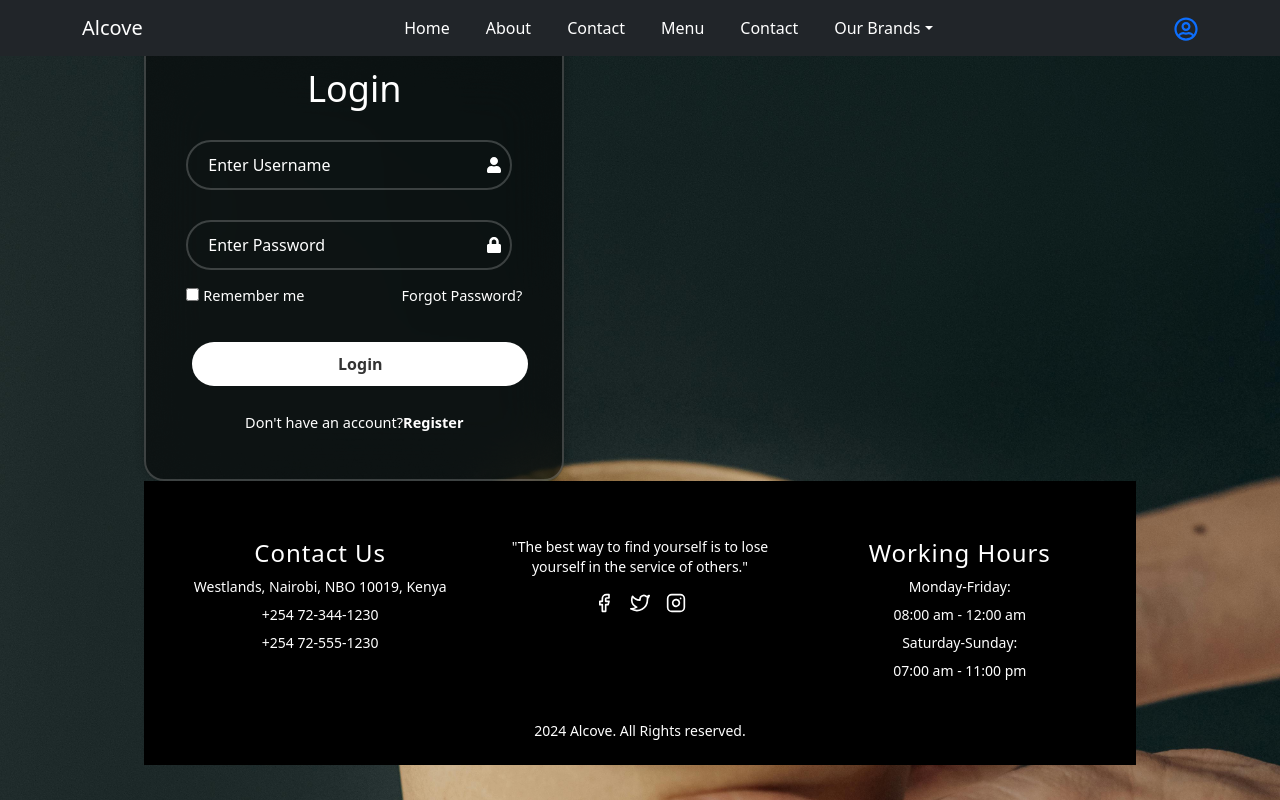
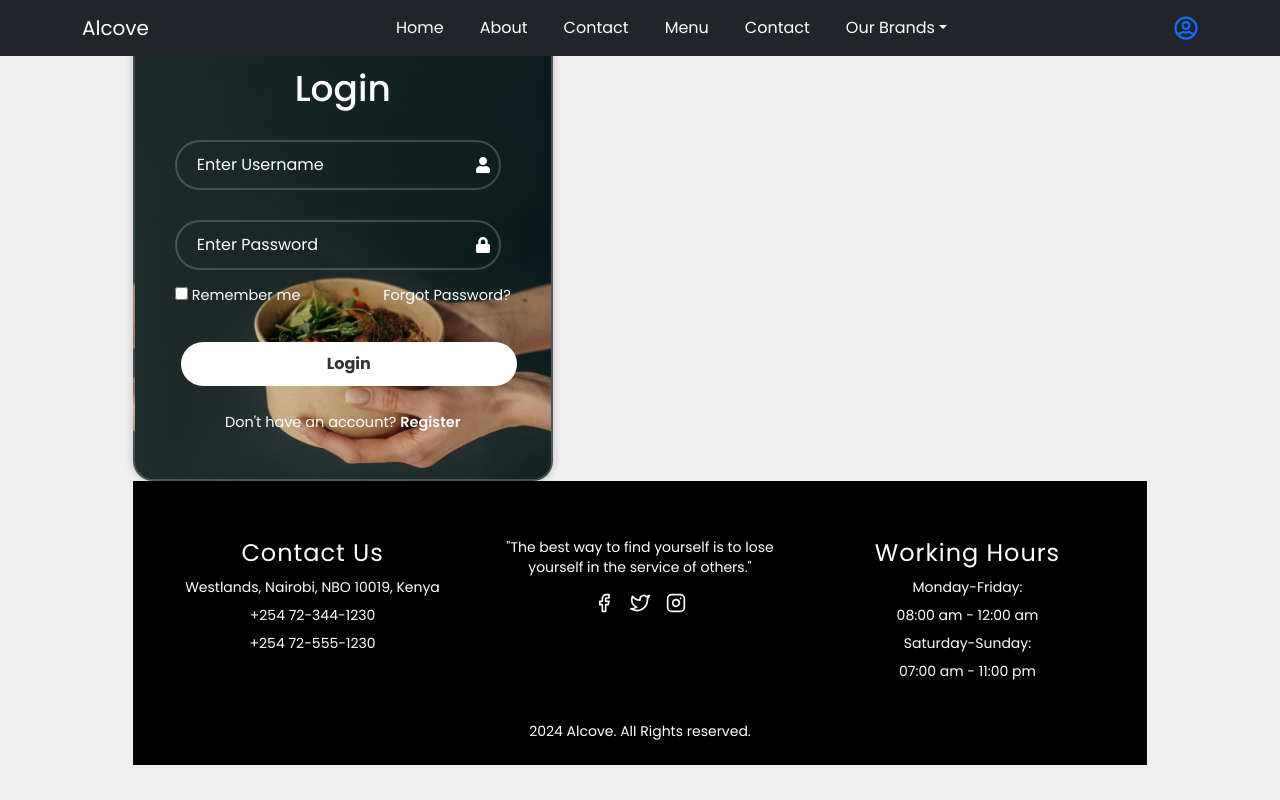
Before and after one commit to achoclate/Alcove, a React (Create React App) app in the folder bookameal-front-end/: page /login in a window 1280 px wide. Built offline with nearby package versions, Linux system fonts and the light colour scheme.

Commit message:
Modify Login page with its styling file

```diff
--- a/bookameal-front-end/src/components/Login/Login.css
+++ b/bookameal-front-end/src/components/Login/Login.css
@@ -85,38 +85,49 @@
   text-decoration: underline;
 } */
 /* Add a background image to the whole page */
+/* Import Poppins font */
+@import url("https://fonts.googleapis.com/css2?family=Poppins:wght@300;400;500;600;700&display=swap");
+
+@import url("https://fonts.googleapis.com/css2?family=Poppins:wght@300;400;500;600;700&display=swap");
+
 body {
-  background-image: url("../../../public/images/contact.jpg");
-  background-size: cover;
-  background-position: center;
-  background-repeat: no-repeat;
   height: 100vh;
   margin: 0;
   display: flex;
   align-items: center;
   justify-content: center;
+  font-family: "Poppins", sans-serif;
+  overflow: hidden;
+  background-color: #f0f0f0; /* Fallback background color */
 }
 
 .wrapper {
   width: 420px;
-  background: rgba(0, 0, 0, 0.5); /* Add a semi-transparent background */
+  background: rgba(0, 0, 0, 0.5);
+  background-image: url("../../../public/images/contact.jpg");
+  background-size: cover;
+  background-position: center;
   border: 2px solid rgba(255, 255, 255, 0.2);
   backdrop-filter: blur(30px);
   box-shadow: 0 0 10px rgba(0, 0, 0, 0.2);
   color: #fff;
   border-radius: 20px;
   padding: 30px 40px;
+  text-align: center;
+  box-sizing: border-box;
 }
+
 .wrapper h1 {
   font-size: 36px;
-  text-align: center;
 }
+
 .wrapper .input-box {
   position: relative;
   width: 100%;
   height: 50px;
   margin: 30px 0;
 }
+
 .input-box input {
   width: 100%;
   height: 100%;
@@ -128,9 +139,11 @@
   color: #fff;
   padding: 20px 45px 20px 20px;
 }
+
 .input-box input::placeholder {
   color: #fff;
 }
+
 .input-box .icon {
   position: absolute;
   right: 20px;
@@ -138,23 +151,28 @@
   transform: translateY(-50%);
   font-size: 16px;
 }
-.wrapper .remember-forgot {
+
+.remember-forgot {
   display: flex;
   justify-content: space-between;
   font-size: 14.5px;
   margin: -15px 0 15px;
 }
+
 .remember-forgot label input {
   accent-color: #fff;
   margin-right: 4px;
 }
+
 .remember-forgot a {
   color: #fff;
   text-decoration: none;
 }
+
 .remember-forgot a:hover {
   text-decoration: underline;
 }
+
 .wrapper button {
   width: 100%;
   height: 100%;
@@ -169,16 +187,19 @@
   font-weight: 700;
   padding: 10px 0;
 }
-.wrapper .register-link {
+
+.register-link {
   font-size: 14.5px;
   text-align: center;
   margin-top: 20px 0 15px;
 }
+
 .register-link p a {
   color: #fff;
   text-decoration: none;
   font-weight: 600;
 }
+
 .register-link p a:hover {
   text-decoration: underline;
 }
```
Also changed, not shown: bookameal-front-end/src/components/Login/Login.jsx (+78 -3 lines).
